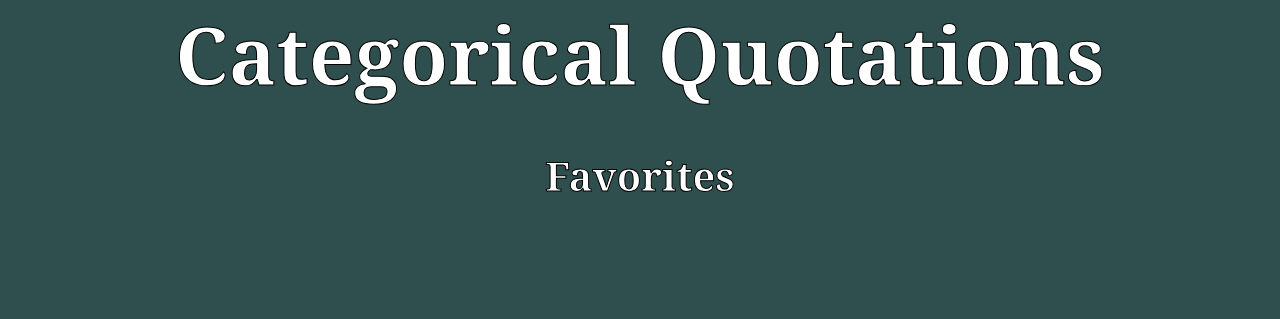
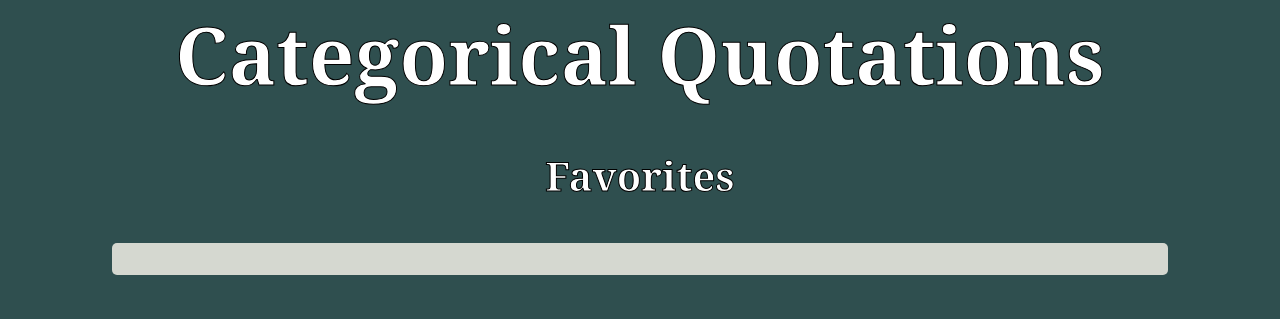
Before and after one commit to DruSerkes/categorical-quotations, a Flask app: page /favorites in a window 1280 px wide. Shown: the part 105-424 px from the top of the page. Run offline with Flask 2, Linux system fonts and the light colour scheme; parts of the project's set-up code (start-up, migrations or seed data) failed here and were passed over.

Commit message:
style favorites list

```diff
--- a/static/styles.css
+++ b/static/styles.css
@@ -170,6 +170,25 @@ cite {
 	padding: 0;
 }
 
+.favorites-container > ol {
+	list-style-type: none;
+	background-color: floralwhite;
+	opacity: 0.8;
+	width: 80%;
+	margin: 0 auto;
+	padding: 1rem;
+	border-radius: 5px;
+}
+
+ol > li {
+	display: flex;
+	justify-content: space-between;
+}
+
+li > button {
+	/* TODO style the buttons */
+}
+
 @media only screen and (max-width: 400px) {
 	label {
 		display: block;
```
